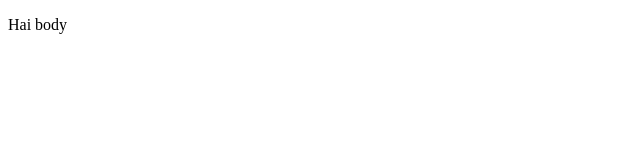
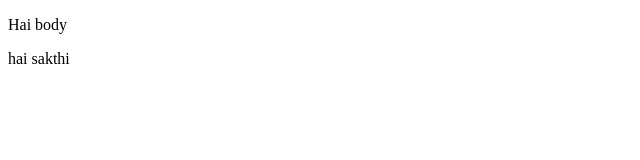
Before and after one commit to sakthivelramamoorthi2001/Git-hub, a plain HTML site: page index.html in a window 1280 px wide. Shown: the full height of the page, 0-640 px from the left. Drawn offline with Linux system fonts and the light colour scheme.

Commit message:
hai sakthi - clint

```diff
--- a/index.html
+++ b/index.html
@@ -6,9 +6,7 @@
     <title>Document</title>
 </head>
 <body>
-
-
     <p>Hai body</p>
-
+    <p>hai sakthi</p>
 </body>
 </html>
```
